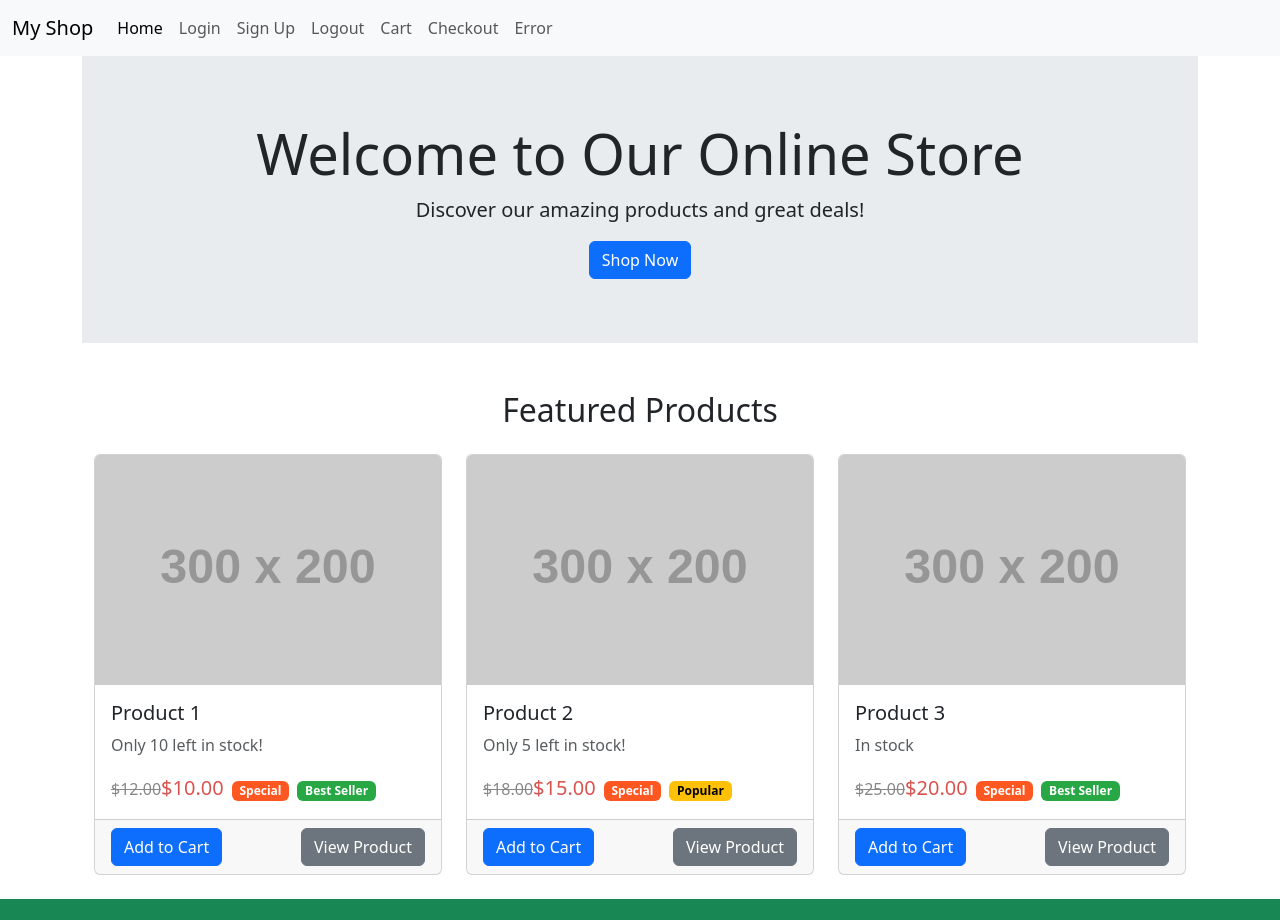
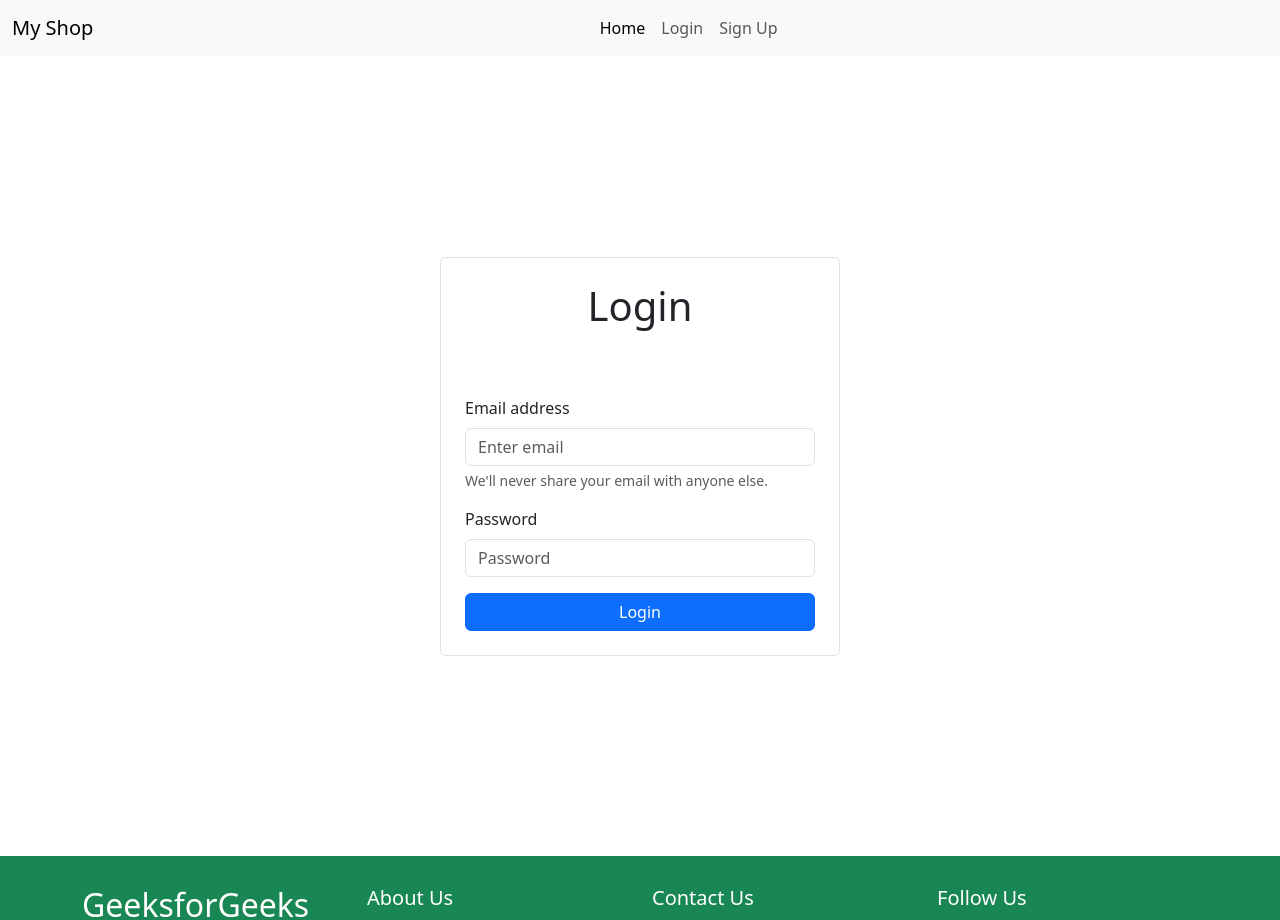
Before and after one commit to KingsleySepeng/OnlineMerchantShop, an Angular app in the folder client/: page / in a window 1280 px wide. Shown: the top 920 px of the page. Built offline with nearby package versions, Linux system fonts and the light colour scheme.

Commit message:
WIP login

```diff
--- a/client/src/app/app.routes.ts
+++ b/client/src/app/app.routes.ts
@@ -9,7 +9,7 @@ import {LogoutComponent} from "./logout/logout.component";
 import {ProductComponent} from "./product/product.component";
 
 export const routes: Routes = [
-  {path:'',component:MainpageComponent},
+  {path:'',component:LoginComponent},
   {path: 'login',component: LoginComponent},
   {path:'logout',component: LogoutComponent},
   {path: 'signup',component: SignupComponent},
@@ -18,6 +18,6 @@ export const routes: Routes = [
   {path:'checkout',component: CheckoutComponent},
   {path:'product',component: ProductComponent},
 
-  {path:'error',component: ErrorComponent}
+  {path:'**',component: ErrorComponent}
 
 ];
--- /dev/null
+++ b/client/src/app/auth.service.ts
@@ -0,0 +1,22 @@
+import { Injectable } from '@angular/core';
+
+@Injectable({
+  providedIn: 'root'
+})
+export class AuthService {
+private loggedIn: Boolean = false;
+  private storageKey = 'isLoggedIn'
+  constructor() { this.loggedIn = !!localStorage.getItem('isLoggedIn'); }
+
+  setLoginStatus(status: Boolean) {
+    this.loggedIn = status;
+    localStorage.setItem(this.storageKey,status? 'true': 'false');
+  }
+
+  isLoggedIn():Boolean{
+    return this.loggedIn;
+  }
+  logout():void{
+    this.setLoginStatus(false);
+  }
+}
--- a/client/src/app/error/error.component.html
+++ b/client/src/app/error/error.component.html
@@ -3,5 +3,5 @@
   <h1 class="display-4">Oops!</h1>
   <p class="lead">Something went wrong.</p>
   <p class="text-muted">We're sorry, but an unexpected error has occurred. Please try again later.</p>
-  <a routerLink="main" class="btn btn-primary mt-3">Go to Home</a>
+  <a routerLink="login" class="btn btn-primary mt-3">Go to Home</a>
 </div>
--- a/client/src/app/login/login.component.html
+++ b/client/src/app/login/login.component.html
@@ -1,19 +1,21 @@
-<div class="container">
-  <h1>Login</h1>
-  <form>
+<div class="d-flex justify-content-center align-items-center vh-100">
+  <div class="container p-4 border rounded" style="max-width: 400px;">
+    <h1 class="text-center">Login</h1>
+    <form (ngSubmit)="login()">
+      <div [ngClass]="{'alert': true, 'alert-success': isSuccess, 'alert-danger': isWarning}" role="alert" class="mt-3">
+        {{ successMessage }}
+      </div>
       <div class="form-group">
         <label for="email">Email address</label>
-      <input type="email" class="form-control" id="email" aria-describedby="emailHelp" placeholder="Enter email">
+        <input type="email" class="form-control" id="email" placeholder="Enter email">
         <small id="emailHelp" class="form-text text-muted">We'll never share your email with anyone else.</small>
         </div>
       <div class="form-group">
         <label for="password">Password</label>
         <input type="password" class="form-control" id="password" placeholder="Password">
         </div>
-    <button type="submit" (click)="handleLogin()" class="btn btn-primary">Login</button>
-    <hr/>
-    <button type="button" class="btn btn-primary">Login With Google</button>
+
+      <button type="submit" class="btn btn-primary btn-block">Login</button>
     </form>
-
-
   </div>
+</div>
--- a/client/src/app/login/login.component.ts
+++ b/client/src/app/login/login.component.ts
@@ -1,22 +1,51 @@
-import { Component } from '@angular/core';
+import {Component, OnInit} from '@angular/core';
 import {Router} from "@angular/router";
-import {FormsModule} from "@angular/forms";
+import {FormBuilder, FormGroup, FormsModule, ReactiveFormsModule, Validators} from "@angular/forms";
+import {NgClass, NgStyle} from "@angular/common";
+import {AuthService} from "../auth.service";
 
 @Component({
   selector: 'app-login',
   standalone: true,
   imports: [
-    FormsModule
+    FormsModule,
+    NgStyle,
+    NgClass,
+    ReactiveFormsModule,
   ],
   templateUrl: './login.component.html',
   styleUrl: './login.component.css'
 })
-export class LoginComponent {
 
-  constructor(private router:Router) {
+
+export class LoginComponent implements OnInit{
+  email: String = '';
+  password:String = '';
+  successMessage:String='';
+  isWarning:Boolean = false;
+  isSuccess:Boolean = false;
+
+  constructor(private router:Router,private authService:AuthService) {
   }
 
-  handleLogin(): void{
-    this.router.navigate(['main']);
+ngOnInit():void{
+}
+
+  login(): void{
+    if(this.email === 'king@gmail.com' && this.password === '1234'){
+      this.successMessage = "Login successfull, you'll be redirected shortly";
+      this.isSuccess = true;
+      this.isWarning = false;
+      console.log("Login successfull")
+      setTimeout(()=>{
+        this.authService.setLoginStatus(true);
+        this.router.navigate(['main']);
+      },2000);
+    }else {
+      console.log("Login not successfull")
+      this.successMessage = "Please make sure you have entered the correct credentials!";
+      this.isSuccess = false;
+      this.isWarning = true;
+    }
   }
 }
--- a/client/src/app/logout/logout.component.ts
+++ b/client/src/app/logout/logout.component.ts
@@ -1,4 +1,6 @@
 import { Component } from '@angular/core';
+import {AuthService} from "../auth.service";
+import {Router} from "@angular/router";
 
 @Component({
   selector: 'app-logout',
@@ -9,4 +11,11 @@ import { Component } from '@angular/core';
 })
 export class LogoutComponent {
 
+  constructor(private authService:AuthService,private router:Router) {
+  }
+
+  logout(){
+    this.authService.setLoginStatus(false);
+    this.router.navigate(['login'])
+  }
 }
--- a/client/src/app/mainpage/mainpage.component.html
+++ b/client/src/app/mainpage/mainpage.component.html
@@ -61,7 +61,7 @@
           </div>
         </div>
         <div class="card-footer">
-          <a href="#" class="btn btn-primary">Add to Cart</a>
+          <a routerLink="cart" class="btn btn-primary">Add to Cart</a>
           <a routerLink="product" class="btn btn-secondary">View Product</a>
         </div>
       </div>
@@ -80,8 +80,8 @@
           </div>
         </div>
         <div class="card-footer">
-          <a href="#" class="btn btn-primary">Add to Cart</a>
-          <a href="#" class="btn btn-secondary">View Product</a>
+          <a routerLink="cart" class="btn btn-primary">Add to Cart</a>
+          <a routerLink="product" class="btn btn-secondary">View Product</a>
         </div>
       </div>
     </div>
@@ -99,8 +99,8 @@
           </div>
         </div>
         <div class="card-footer">
-          <a href="#" class="btn btn-primary">Add to Cart</a>
-          <a href="#" class="btn btn-secondary">View Product</a>
+          <a routerLink="cart" class="btn btn-primary">Add to Cart</a>
+          <a routerLink="product" class="btn btn-secondary">View Product</a>
         </div>
       </div>
     </div>
--- a/client/src/app/navigation/navigation.component.html
+++ b/client/src/app/navigation/navigation.component.html
@@ -1,21 +1,24 @@
 <nav class="navbar navbar-expand-lg bg-body-tertiary">
   <div class="container-fluid">
-    <a class="navbar-brand" href="mainpage">My Shop</a>
+    <!-- Logo aligned to the left -->
+    <a class="navbar-brand" href="#">My Shop</a>
+
+    <!-- Hamburger icon for small screens -->
     <button class="navbar-toggler" type="button" data-bs-toggle="collapse" data-bs-target="#navbarNavAltMarkup" aria-controls="navbarNavAltMarkup" aria-expanded="false" aria-label="Toggle navigation">
       <span class="navbar-toggler-icon"></span>
     </button>
+
+    <!-- Navigation links centered -->
     <div class="collapse navbar-collapse" id="navbarNavAltMarkup">
-      <div class="navbar-nav">
-        <a class="nav-link active" aria-current="page" routerLink="main">Home</a>
-        <a class="nav-link" routerLink="login">Login</a>
-        <a class="nav-link" routerLink="signup">Sign Up</a>
-        <a class="nav-link" routerLink="logout">Logout</a>
-        <a class="nav-link" routerLink="cart">Cart</a>
-        <a class="nav-link" routerLink="checkout">Checkout</a>
-        <a class="nav-link" routerLink="error">Error</a>
-
-<!--        <a class="nav-link" routerLink="profile">Profile</a>-->
-<!--        <a class="nav-link" routerLink="admin">Admin Dashboard</a>-->
+      <div class="navbar-nav mx-auto">
+                <a class="nav-link active" aria-current="page" routerLink="main">Home</a>
+                <a class="nav-link" *ngIf="!authService.isLoggedIn()" routerLink="login">Login</a>
+                <a class="nav-link" *ngIf="!authService.isLoggedIn()" routerLink="signup">Sign Up</a>
+                <a class="nav-link" *ngIf="authService.isLoggedIn()"  (click)="logout()">Logout</a>
+                <a class="nav-link" *ngIf="authService.isLoggedIn()" routerLink="cart">Cart</a>
+                <a class="nav-link" *ngIf="authService.isLoggedIn()" routerLink="checkout">Checkout</a>
+<!--                <a class="nav-link" *ngIf="authService.isLoggedIn()" routerLink="error">Profile</a>-->
+<!--                <a class="nav-link" *ngIf="authService.isLoggedIn()" routerLink="error">Admin DashBoard</a>-->
       </div>
     </div>
   </div>
--- a/client/src/app/navigation/navigation.component.ts
+++ b/client/src/app/navigation/navigation.component.ts
@@ -1,16 +1,26 @@
 import { Component } from '@angular/core';
-import {RouterLink, RouterLinkActive} from "@angular/router";
+import {Router, RouterLink, RouterLinkActive} from "@angular/router";
+import {AuthService} from "../auth.service";
+import {NgIf} from "@angular/common";
 
 @Component({
   selector: 'app-navigation',
   standalone: true,
   imports: [
     RouterLink,
-    RouterLinkActive
+    RouterLinkActive,
+    NgIf
   ],
   templateUrl: './navigation.component.html',
   styleUrl: './navigation.component.css'
 })
 export class NavigationComponent {
 
+  constructor(public authService: AuthService,private router:Router) {
+  }
+
+  logout():void{
+    this.authService.logout();
+    this.router.navigate(['login'])
+  }
 }
--- a/client/src/app/product/product.component.html
+++ b/client/src/app/product/product.component.html
@@ -95,7 +95,6 @@
 
       <div class="mb-4">
         <button class="btn btn-primary">Add to Cart</button>
-        <button class="btn btn-secondary">Buy Now</button>
       </div>
     </div>
   </div>
```
Also changed, not shown: 1 other file (tests, documents, lock files or other folders). Lines whose indentation alone changed are shown as unchanged.
